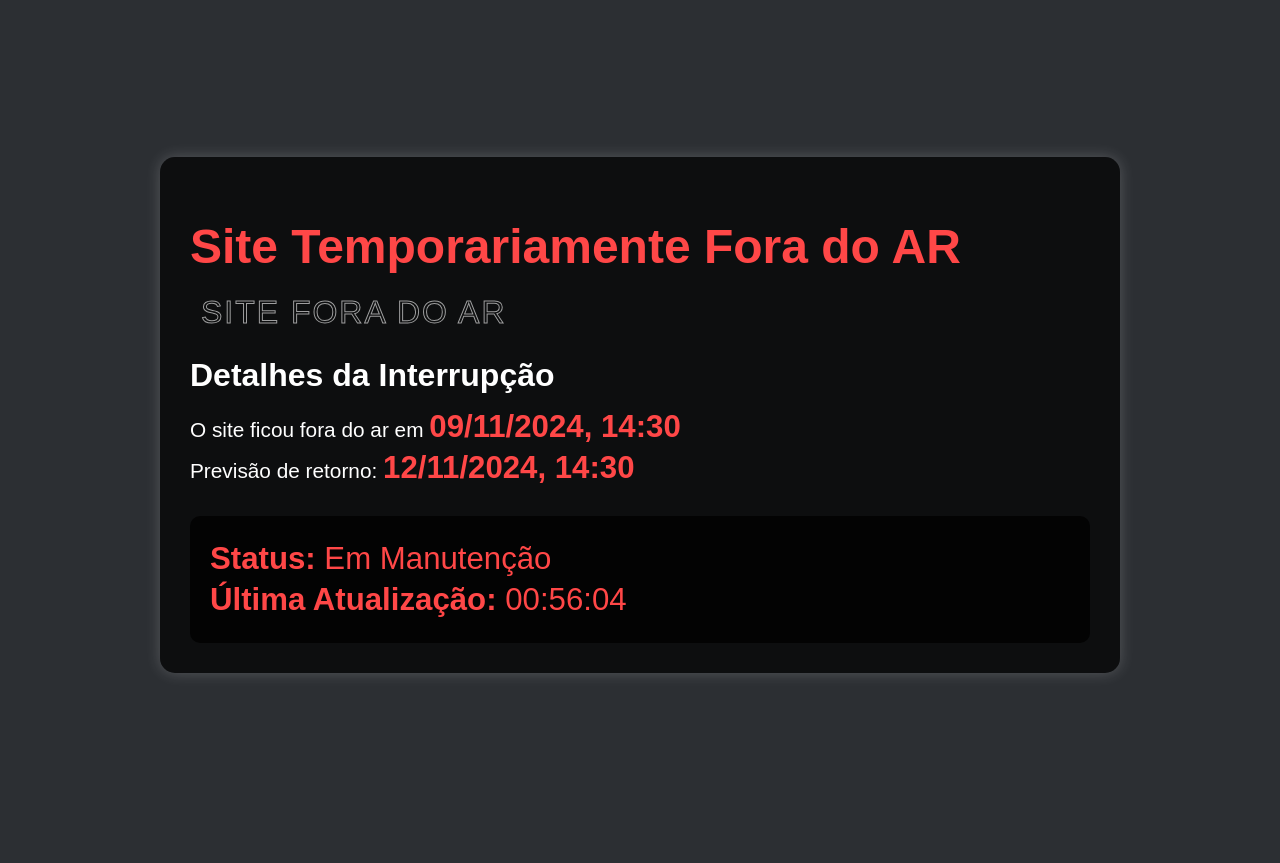
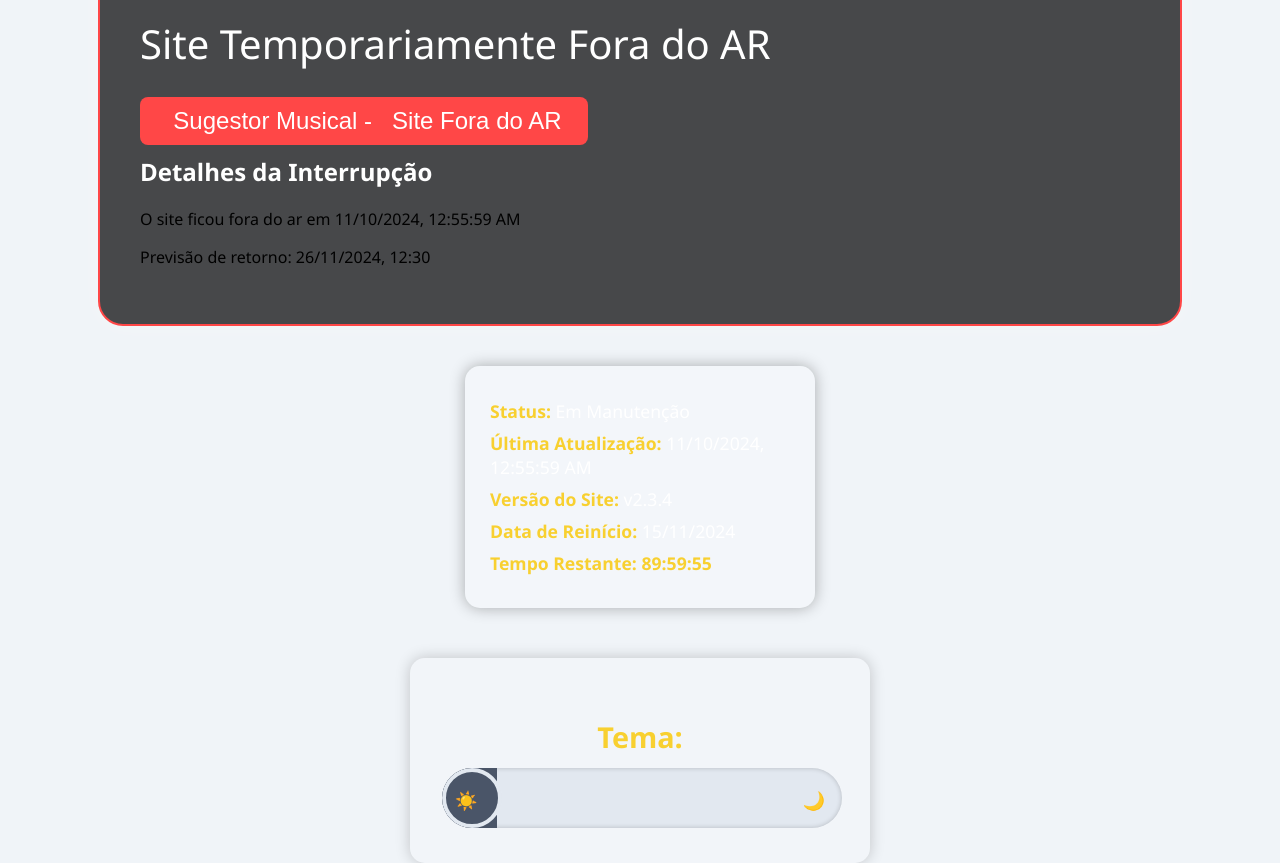
Before and after one commit to RianEduardoM/Sugestor-Musical, a plain HTML site: page index.html in a window 1280 px wide. Before the commit the page ends 800 px from the top, so only its background shows below. Drawn offline with Linux system fonts and the light colour scheme.

Commit message:
Atualização: Visual Esteticamente mais bonito.
Apenas uma nova implementação de um visual mais bonito e adicionado mais informações como status e a barra do tema.

```diff
--- a/index.html
+++ b/index.html
@@ -9,37 +9,45 @@
 <body>
 
     <!-- Caixa principal com erro -->
-    <div class="info-container">
+    <div class="container info-container">
         <h1>Site Temporariamente Fora do AR</h1>
         <div class="button-container">
             <button class="button" data-text="Site Fora do AR">
-                <span class="actual-text">&nbsp;Site Fora do AR&nbsp;</span>
+                <span class="actual-text">&nbsp; Sugestor Musical -&nbsp;</span>
                 <span aria-hidden="true" class="hover-text">&nbsp;Site Fora do AR&nbsp;</span>
             </button>
         </div>
         <h2>Detalhes da Interrupção</h2>
         <p>O site ficou fora do ar em <span class="highlight" id="offline-date">09/11/2024, 14:30</span></p>
-        <p>Previsão de retorno: <span class="highlight" id="return-date">12/11/2024, 14:30</span></p>
+        <p>Previsão de retorno: <span class="highlight" id="return-date">26/11/2024, 12:30</span></p>
+    </div>
 
-        <div class="scoreboard">
+    <!-- Painel de status -->
+    <div class="container status-container">
+        <div class="status-panel">
             <p><strong>Status:</strong> Em Manutenção</p>
             <p><strong>Última Atualização:</strong> <span id="current-time"></span></p>
+            <p><strong>Versão do Site:</strong> v2.3.4</p>
+            <p><strong>Data de Reinício:</strong> <span id="restart-date">15/11/2024</span></p>
+<p><strong>Tempo Restante:</strong> <span id="time-remaining">90:00:00</span></p>
+
+
         </div>
     </div>
 
-    <script>
-        // Atualiza a hora e data do site
-        function updateCurrentTime() {
-            const now = new Date();
-            const hours = String(now.getHours()).padStart(2, '0');
-            const minutes = String(now.getMinutes()).padStart(2, '0');
-            const seconds = String(now.getSeconds()).padStart(2, '0');
-            const currentTime = `${hours}:${minutes}:${seconds}`;
-            document.getElementById('current-time').textContent = currentTime;
-        }
+    <!-- Alternador de Tema -->
+    <div class="container theme-container">
+        <div class="theme-box">
+            <h3 class="theme-title">Tema:</h3>
+            <div class="slider-container">
+                <input type="range" min="0" max="100" value="0" class="theme-slider" id="themeSlider" aria-label="Controle deslizante para ajustar o tema">
+                <span class="emoji sun">☀️</span>
+                <span class="emoji moon">🌙</span>
+            </div>
+        </div>
+    </div>
 
-        setInterval(updateCurrentTime, 1000);
-    </script>
+    <script src="script.js"></script>
 
 </body>
 </html>
--- a/script.js
+++ b/script.js
@@ -0,0 +1,73 @@
+// Atualizar a cor do fundo e a opacidade dos emojis com o slider
+const slider = document.getElementById('themeSlider');
+const body = document.body;
+
+slider.addEventListener('input', function() {
+    const value = this.value;
+    const lightness = 100 - value;
+    body.style.backgroundColor = `hsl(220, 13%, ${lightness}%)`;
+
+    // Ajusta a opacidade dos emojis
+    document.querySelector('.sun').style.opacity = (100 - value) / 100;
+    document.querySelector('.moon').style.opacity = value / 100;
+});
+
+// Atualizar hora e contagem de tempo restante
+function updateTime() {
+    const currentTimeElement = document.getElementById('current-time');
+    const restartDateElement = document.getElementById('restart-date');
+    const timeRemainingElement = document.getElementById('time-remaining');
+
+    const currentTime = new Date();
+    currentTimeElement.textContent = currentTime.toLocaleString();
+
+    const restartDate = new Date(restartDateElement.textContent);
+    const timeRemaining = restartDate - currentTime;
+    const hoursRemaining = Math.floor(timeRemaining / (1000 * 60 * 60));
+    const minutesRemaining = Math.floor((timeRemaining % (1000 * 60 * 60)) / (1000 * 60));
+
+    timeRemainingElement.textContent = `${hoursRemaining}h ${minutesRemaining}m`;
+
+    setTimeout(updateTime, 60000); // Atualizar a cada minuto
+}
+
+updateTime();
+
+// Adicionar data e hora de offline
+const offlineDateElement = document.getElementById('offline-date');
+offlineDateElement.textContent = new Date().toLocaleString();
+// Definir o tempo de término em 90 horas a partir de agora
+const storedEndTime = localStorage.getItem('endTime');
+let endTime;
+
+if (!storedEndTime) {
+    // Se não houver tempo armazenado, calcular o tempo de término (90 horas a partir de agora)
+    endTime = new Date().getTime() + (90 * 60 * 60 * 1000); // 90 horas em milissegundos
+    localStorage.setItem('endTime', endTime);
+} else {
+    // Caso já exista o tempo de término armazenado, usar o valor salvo
+    endTime = parseInt(storedEndTime);
+}
+
+function updateCountdown() {
+    const currentTime = new Date().getTime();
+    let remainingTime = endTime - currentTime;
+
+    if (remainingTime <= 0) {
+        remainingTime = 0; // Impede que o tempo se torne negativo
+        localStorage.removeItem('endTime'); // Limpar o tempo armazenado quando terminar
+    }
+
+    const hours = Math.floor(remainingTime / 3600000); // horas
+    const minutes = Math.floor((remainingTime % 3600000) / 60000); // minutos
+    const seconds = Math.floor((remainingTime % 60000) / 1000); // segundos
+
+    // Atualizar o conteúdo da página com a contagem regressiva formatada
+    document.getElementById('time-remaining').textContent = `${hours.toString().padStart(2, '0')}:${minutes.toString().padStart(2, '0')}:${seconds.toString().padStart(2, '0')}`;
+}
+
+// Atualizar a contagem a cada segundo
+setInterval(updateCountdown, 1000);
+
+// Inicializar a contagem regressiva ao carregar a página
+updateCountdown();
--- a/styles.css
+++ b/styles.css
@@ -1,135 +1,190 @@
-/* Configurações globais */
+/* Estilos gerais e do modo escuro */
+:root {
+    --bg-light: #f0f4f8;
+    --bg-dark: #1a202c;
+    --slider-bg: #e2e8f0;
+    --slider-thumb: #4a5568;
+}
+
 body {
-    background-color: #2c2f33;
-    color: #fff;
-    font-family: 'Arial', sans-serif;
+    font-family: 'Segoe UI', Tahoma, Geneva, Verdana, sans-serif;
     display: flex;
     justify-content: center;
     align-items: center;
     height: 100vh;
     margin: 0;
-    overflow: hidden;
-    position: relative;
+    background-color: var(--bg-light);
+    transition: background-color 0.3s ease;
+    flex-direction: column;
+}
+
+.container {
+    width: 80%;
+    max-width: 1000px;
+    margin: 20px 0;
     text-align: center;
 }
 
-/* Estilização do botão */
-.button {
-    background: transparent;
-    padding: 0;
-    border: none;
-    cursor: pointer;
-    font-size: 2em;
-    text-transform: uppercase;
-    letter-spacing: 2px;
-    color: transparent;
-    -webkit-text-stroke: 1px rgba(255, 255, 255, 0.6);
-    position: relative;
+h1, h2 {
+    color: #fff;
 }
 
-.button .hover-text {
-    position: absolute;
-    content: attr(data-text);
-    color: #ff4747;
-    width: 0%;
-    overflow: hidden;
-    transition: width 0.5s ease-in-out;
-    -webkit-text-stroke: 1px #ff4747;
+h1 {
+    font-size: 2.5rem;
+    font-weight: 300;
 }
 
-.button:hover .hover-text {
-    width: 100%;
-    filter: drop-shadow(0 0 20px #ff4747);
+h2 {
+    margin-top: 10px;
 }
 
-/* Caixa de informações */
+.status-container {
+    display: flex;
+    justify-content: center;
+}
+
+.status-panel {
+    background-color: rgba(255, 255, 255, 0.2);
+    padding: 25px;
+    border-radius: 15px;
+    box-shadow: 0 0 15px rgba(0, 0, 0, 0.3);
+    width: 300px;
+    text-align: left;
+}
+
+.status-panel p {
+    font-size: 1.1em;
+    color: #fff;
+    margin: 8px 0;
+}
+
+.status-panel strong {
+    color: #f8d030;
+}
+
+#time-remaining {
+    font-weight: bold;
+    color: #f8d030;
+}
+
 .info-container {
     background-color: rgba(0, 0, 0, 0.7);
-    padding: 30px;
-    border-radius: 15px;
-    box-shadow: 0 0 15px rgba(255, 255, 255, 0.2);
-    max-width: 900px;
+    padding: 40px;
+    border-radius: 25px;
+    box-shadow: 0 0 25px rgba(255, 255, 255, 0.3);
+    max-width: 1000px;
     margin-top: 30px;
     text-align: left;
     width: 100%;
-    animation: fadeIn 1.5s ease-in-out;
+    border: 2px solid #ff4747;
 }
 
-/* Animação suave de entrada */
-@keyframes fadeIn {
-    from {
-        opacity: 0;
-        transform: translateY(50px);
+.button-container {
+    margin-top: 20px;
+}
+
+.button {
+    background-color: #ff4747;
+    color: #fff;
+    padding: 10px 20px;
+    font-size: 1.5rem;
+    border-radius: 8px;
+    border: none;
+    cursor: pointer;
+    transition: background-color 0.3s;
+}
+
+.button:hover {
+    background-color: #ff6363;
+}
+
+.theme-container {
+    margin-top: 30px;
+    text-align: center;
+}
+
+.theme-box {
+    background-color: rgba(255, 255, 255, 0.1);
+    padding: 30px;
+    border-radius: 15px;
+    box-shadow: 0 0 15px rgba(0, 0, 0, 0.2);
+    width: 100%;
+    max-width: 400px;
+    margin: 0 auto;
+}
+
+.theme-title {
+    color: #f8d030;
+    font-size: 1.8rem;
+    font-weight: bold;
+    margin-bottom: 10px;
+}
+
+.slider-container {
+    position: relative;
+    width: 100%;
+    margin-top: 10px;
+}
+
+.theme-slider {
+    width: 100%;
+    height: 60px;
+    -webkit-appearance: none;
+    appearance: none;
+    background: var(--slider-bg);
+    outline: none;
+    border-radius: 30px;
+    overflow: hidden;
+    box-shadow: inset 0 0 5px rgba(0, 0, 0, 0.2);
+}
+
+.theme-slider::-webkit-slider-thumb {
+    -webkit-appearance: none;
+    appearance: none;
+    width: 60px;
+    height: 60px;
+    background: var(--slider-thumb);
+    cursor: pointer;
+    border-radius: 50%;
+    border: 4px solid var(--slider-bg);
+    box-shadow: -305px 0 0 300px var(--slider-thumb);
+}
+
+.theme-slider::-moz-range-thumb {
+    width: 60px;
+    height: 60px;
+    background: var(--slider-thumb);
+    cursor: pointer;
+    border-radius: 50%;
+    border: 4px solid var(--slider-bg);
+    box-shadow: -305px 0 0 300px var(--slider-thumb);
+}
+
+.emoji {
+    position: absolute;
+    top: 50%;
+    transform: translateY(-50%);
+    font-size: 18px;
+    pointer-events: none;
+}
+
+.sun {
+    left: 15px;
+}
+
+.moon {
+    right: 15px;
+}
+
+@media (max-width: 768px) {
+    .container {
+        width: 90%;
     }
-    to {
-        opacity: 1;
-        transform: translateY(0);
+    .button {
+        font-size: 1.4em;
+        padding: 10px 20px;
+    }
+    .slider-container {
+        width: 80%;
     }
 }
-
-.info-container h1 {
-    font-size: 3em; /* Maior para dar destaque */
-    color: #ff4747;
-    margin-bottom: 20px;
-    animation: fadeInText 1s ease-out;
-}
-
-/* Animação suave para os textos */
-@keyframes fadeInText {
-    from {
-        opacity: 0;
-        transform: translateX(-20px);
-    }
-    to {
-        opacity: 1;
-        transform: translateX(0);
-    }
-}
-
-.info-container h2 {
-    font-size: 2em;
-    margin-bottom: 15px;
-    animation: fadeInText 1.5s ease-out;
-}
-
-.info-container p {
-    font-size: 1.3em;
-    margin: 5px 0;
-    animation: fadeInText 2s ease-out;
-}
-
-.highlight {
-    color: #ff4747;
-    font-size: 1.5em;
-    font-weight: bold;
-    animation: fadeInText 2.5s ease-out;
-}
-
-/* Placar de tempo de erro */
-.scoreboard {
-    background-color: rgba(0, 0, 0, 0.8);
-    padding: 20px;
-    border-radius: 10px;
-    margin-top: 30px;
-    font-size: 1.5em;
-    color: #ff4747;
-    animation: fadeInScoreboard 3s ease-out;
-}
-
-/* Animação suave para o placar */
-@keyframes fadeInScoreboard {
-    from {
-        opacity: 0;
-        transform: translateY(20px);
-    }
-    to {
-        opacity: 1;
-        transform: translateY(0);
-    }
-}
-
-.date-time {
-    font-size: 1.1em;
-    margin-top: 10px;
-    font-style: italic;
-}
```
